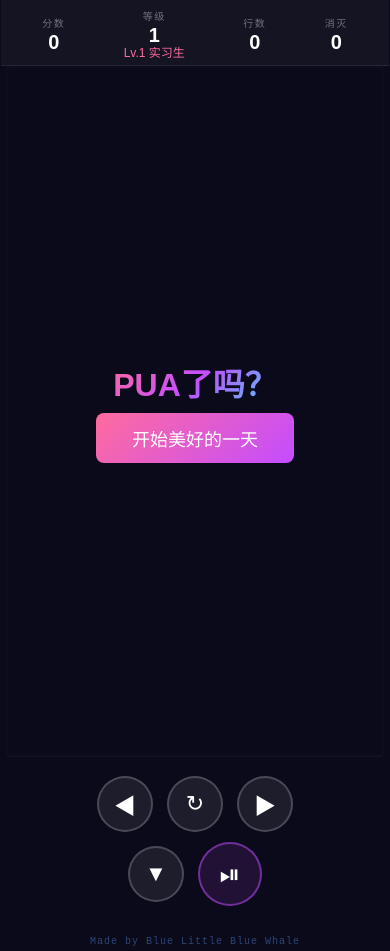
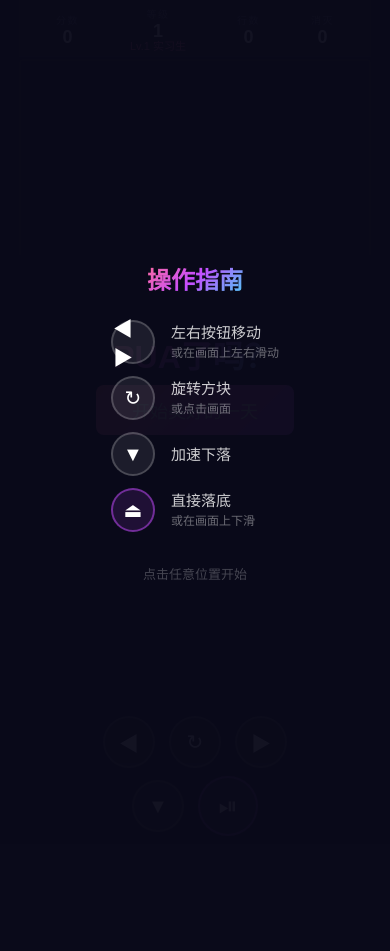
Before and after one commit to noya21th/PUA, a website built with Vite: page index.html in a window 390 px wide. After the commit the page ends 844 px from the top, so only its background shows below. Built offline with nearby package versions, Linux system fonts and the light colour scheme.

Commit message:
feat: 手机端自适应布局 + 操作提示弹窗

```diff
--- a/index.html
+++ b/index.html
@@ -2,7 +2,7 @@
 <html lang="zh-CN">
   <head>
     <meta charset="UTF-8" />
-    <meta name="viewport" content="width=device-width, initial-scale=1.0" />
+    <meta name="viewport" content="width=device-width, initial-scale=1.0, maximum-scale=1.0, user-scalable=no, viewport-fit=cover" />
     <title>PUA了吗？</title>
   </head>
   <body>
--- a/src/main.ts
+++ b/src/main.ts
@@ -231,15 +231,63 @@ bindMobileBtn('btn-rotate', () => game.rotatePiece());
 bindMobileBtn('btn-down', () => game.moveDown());
 bindMobileBtn('btn-drop', () => game.hardDrop());
 
-// ===== 移动端canvas缩放 =====
-function setMobileScale() {
-  if (window.innerWidth <= 768) {
-    const scale = Math.min(1, (window.innerWidth * 0.96) / 384);
-    document.documentElement.style.setProperty('--mobile-scale', String(scale));
+// ===== 移动端 canvas 自适应 =====
+function fitMobileCanvas() {
+  if (window.innerWidth > 768) {
+    canvas.style.width = '';
+    canvas.style.height = '';
+    return;
   }
+  const header = document.getElementById('mobile-header')!;
+  const controls = document.getElementById('mobile-controls')!;
+  const headerH = header.offsetHeight;
+  const controlsH = controls.offsetHeight;
+  const availH = window.innerHeight - headerH - controlsH - 4;
+  const availW = window.innerWidth * 0.96;
+  const ratio = 384 / 704;
+  let w: number, h: number;
+  if (availW / availH > ratio) {
+    h = availH;
+    w = availH * ratio;
+  } else {
+    w = availW;
+    h = availW / ratio;
+  }
+  canvas.style.width = w + 'px';
+  canvas.style.height = h + 'px';
 }
-setMobileScale();
-window.addEventListener('resize', setMobileScale);
+fitMobileCanvas();
+window.addEventListener('resize', fitMobileCanvas);
+window.addEventListener('orientationchange', () => setTimeout(fitMobileCanvas, 100));
+
+// ===== 移动端操作提示 =====
+function showMobileTutorial() {
+  if (window.innerWidth > 768) return;
+  const el = document.createElement('div');
+  el.id = 'mobile-tutorial';
+  el.className = 'show';
+  el.innerHTML = `
+    <div class="tutorial-title">操作指南</div>
+    <div class="tutorial-grid">
+      <div class="tutorial-icon">◀ ▶</div>
+      <div class="tutorial-desc">左右按钮移动<small>或在画面上左右滑动</small></div>
+      <div class="tutorial-icon">↻</div>
+      <div class="tutorial-desc">旋转方块<small>或点击画面</small></div>
+      <div class="tutorial-icon">▼</div>
+      <div class="tutorial-desc">加速下落</div>
+      <div class="tutorial-icon accent">⏏</div>
+      <div class="tutorial-desc">直接落底<small>或在画面上下滑</small></div>
+    </div>
+    <div class="tutorial-dismiss">点击任意位置开始</div>
+  `;
+  document.body.appendChild(el);
+  el.addEventListener('click', () => {
+    el.style.opacity = '0';
+    el.style.transition = 'opacity 0.3s';
+    setTimeout(() => el.remove(), 300);
+  });
+}
+showMobileTutorial();
 
 // ===== 初始渲染 =====
 startBtn.onclick = doStart;
--- a/src/style.css
+++ b/src/style.css
@@ -222,14 +222,96 @@ body {
   display: none;
 }
 
+/* ===== Mobile Tutorial Overlay ===== */
+#mobile-tutorial {
+  display: none;
+  position: fixed;
+  top: 0; left: 0; right: 0; bottom: 0;
+  background: rgba(10, 10, 26, 0.96);
+  z-index: 1000;
+  flex-direction: column;
+  justify-content: center;
+  align-items: center;
+  gap: 20px;
+  padding: 24px;
+  animation: tutorialFadeIn 0.4s ease-out;
+}
+#mobile-tutorial.show { display: flex; }
+
+@keyframes tutorialFadeIn {
+  from { opacity: 0; }
+  to { opacity: 1; }
+}
+
+.tutorial-title {
+  font-size: 24px;
+  font-weight: bold;
+  background: linear-gradient(135deg, #ff6b9d, #c44dff, #4dc9f6);
+  -webkit-background-clip: text;
+  -webkit-text-fill-color: transparent;
+  margin-bottom: 4px;
+}
+
+.tutorial-grid {
+  display: grid;
+  grid-template-columns: auto 1fr;
+  gap: 12px 16px;
+  align-items: center;
+  max-width: 280px;
+}
+
+.tutorial-icon {
+  width: 44px;
+  height: 44px;
+  border-radius: 50%;
+  border: 2px solid rgba(255, 255, 255, 0.2);
+  background: rgba(255, 255, 255, 0.08);
+  display: flex;
+  align-items: center;
+  justify-content: center;
+  font-size: 20px;
+  color: #fff;
+  flex-shrink: 0;
+}
+.tutorial-icon.accent {
+  border-color: rgba(196, 77, 255, 0.5);
+  background: rgba(196, 77, 255, 0.12);
+}
+
+.tutorial-desc {
+  font-size: 15px;
+  color: rgba(255, 255, 255, 0.8);
+  line-height: 1.4;
+}
+.tutorial-desc small {
+  display: block;
+  font-size: 12px;
+  color: rgba(255, 255, 255, 0.4);
+  margin-top: 2px;
+}
+
+.tutorial-dismiss {
+  font-size: 13px;
+  color: rgba(255, 255, 255, 0.35);
+  margin-top: 12px;
+  animation: tutorialPulse 2s ease-in-out infinite;
+}
+
+@keyframes tutorialPulse {
+  0%, 100% { opacity: 0.35; }
+  50% { opacity: 0.7; }
+}
+
 /* ===== Mobile Responsive ===== */
 @media (max-width: 768px) {
 
   body {
     align-items: flex-start;
     overflow-x: hidden;
-    overflow-y: auto;
+    overflow-y: hidden;
     padding-top: 0;
+    height: 100vh;
+    height: 100dvh;
   }
 
   #game-wrapper {
@@ -237,7 +319,9 @@ body {
     align-items: center;
     gap: 0;
     width: 100%;
-    padding-bottom: 16px;
+    height: 100vh;
+    height: 100dvh;
+    overflow: hidden;
   }
 
   /* Hide side panels on mobile */
@@ -253,17 +337,19 @@ body {
     justify-content: space-around;
     align-items: center;
     width: 100%;
-    padding: 8px 12px 6px;
+    padding: 6px 12px 4px;
+    padding-top: max(6px, env(safe-area-inset-top));
     background: rgba(255, 255, 255, 0.04);
     border-bottom: 1px solid rgba(255, 255, 255, 0.08);
     order: -1;
+    flex-shrink: 0;
   }
 
   .mobile-stat {
     display: flex;
     flex-direction: column;
     align-items: center;
-    gap: 2px;
+    gap: 1px;
   }
 
   .mobile-stat-label {
@@ -274,38 +360,35 @@ body {
   }
 
   .mobile-stat-value {
-    font-size: 20px;
+    font-size: 18px;
     font-weight: bold;
     color: #fff;
     line-height: 1;
   }
 
   .mobile-stat-value.pua {
-    font-size: 12px;
+    font-size: 11px;
     color: #ff6b9d;
     font-weight: normal;
   }
 
-  /* Board container: center and scale canvas to fit screen */
+  /* Board container: flex-grow to fill available space */
   #board-container {
+    flex: 1;
     width: 100%;
     display: flex;
     justify-content: center;
-    overflow: visible;
-  }
-
-  #board-container > * {
-    transform-origin: top center;
+    align-items: center;
+    overflow: hidden;
+    min-height: 0;
   }
 
   #game-canvas {
-    /* Scale down the 384px-wide canvas to fit the viewport.
-       CSS custom property --mobile-scale is set via JS if needed;
-       fallback uses calc so the canvas fills ~96vw. */
-    transform: scale(var(--mobile-scale, calc(96vw / 384px)));
-    transform-origin: top center;
-    /* Reserve vertical space equal to scaled height (704px canvas) */
-    margin-bottom: calc((var(--mobile-scale, calc(96vw / 384px)) - 1) * 704px);
+    display: block;
+    max-width: 96vw;
+    max-height: 100%;
+    width: auto;
+    height: auto;
   }
 
   /* Mobile virtual controls */
@@ -313,10 +396,11 @@ body {
     display: flex;
     flex-direction: column;
     align-items: center;
-    gap: 10px;
+    gap: 8px;
     width: 100%;
-    padding: 12px 16px 8px;
-    margin-top: 8px;
+    padding: 8px 16px;
+    padding-bottom: max(8px, env(safe-area-inset-bottom));
+    flex-shrink: 0;
   }
 
   .mobile-controls-row {
@@ -328,13 +412,13 @@ body {
   }
 
   .mobile-btn {
-    width: 56px;
-    height: 56px;
+    width: 52px;
+    height: 52px;
     border-radius: 50%;
     border: 2px solid rgba(255, 255, 255, 0.2);
     background: rgba(255, 255, 255, 0.08);
     color: #fff;
-    font-size: 22px;
+    font-size: 20px;
     display: flex;
     align-items: center;
     justify-content: center;
@@ -353,9 +437,9 @@ body {
 
   /* Drop button is slightly larger and accent-colored */
   .mobile-btn.drop {
-    width: 64px;
-    height: 64px;
-    font-size: 26px;
+    width: 60px;
+    height: 60px;
+    font-size: 24px;
     border-color: rgba(196, 77, 255, 0.5);
     background: rgba(196, 77, 255, 0.12);
   }
@@ -364,15 +448,8 @@ body {
     background: rgba(196, 77, 255, 0.35);
   }
 
-  /* Credit: keep visible above the bottom edge on mobile */
+  /* Hide credit on mobile to save space */
   #credit {
-    position: relative;
-    bottom: auto;
-    right: auto;
-    display: block;
-    text-align: center;
-    padding: 6px 0 4px;
-    width: 100%;
-    font-size: 10px;
+    display: none;
   }
 }
```
